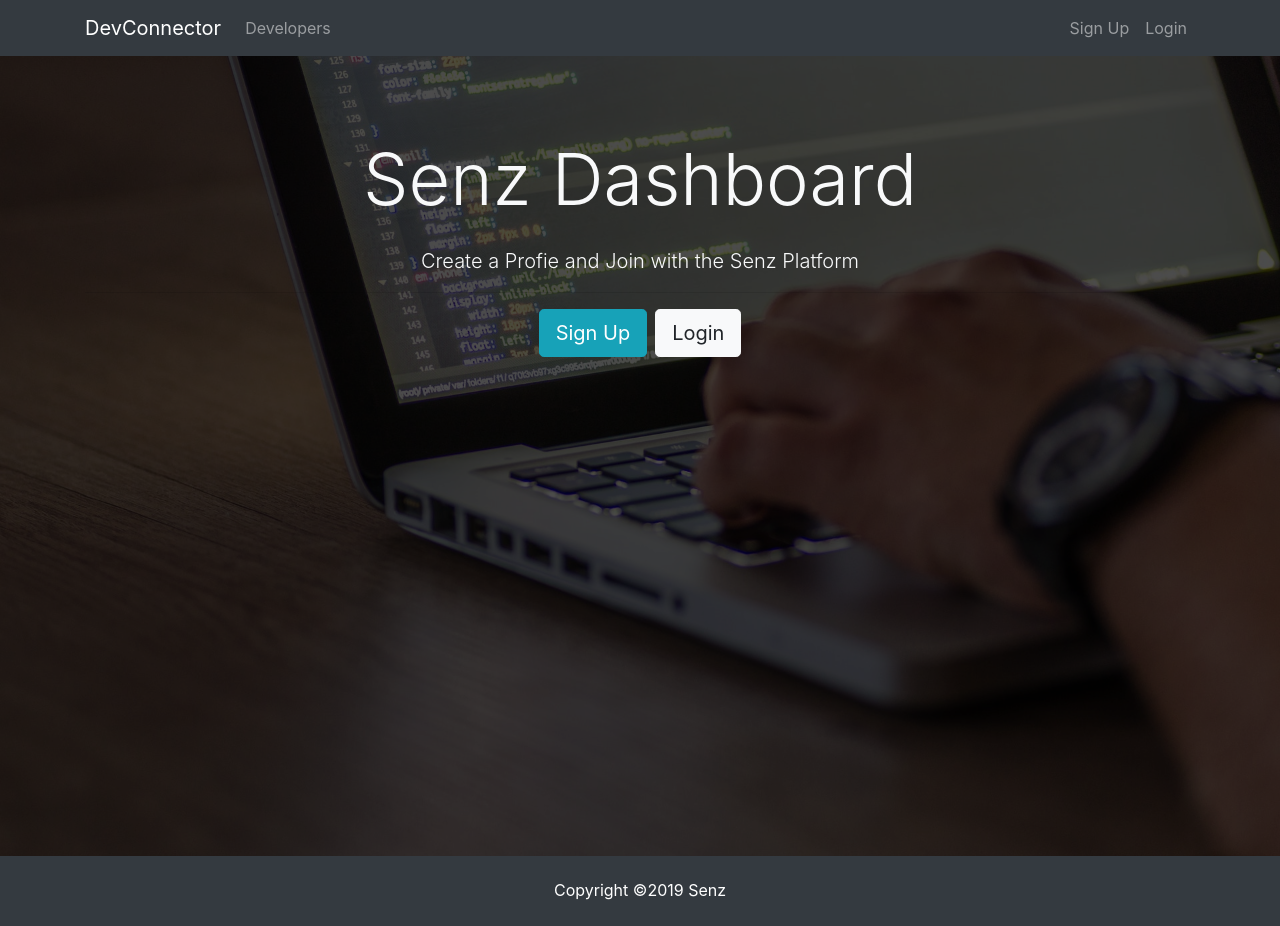
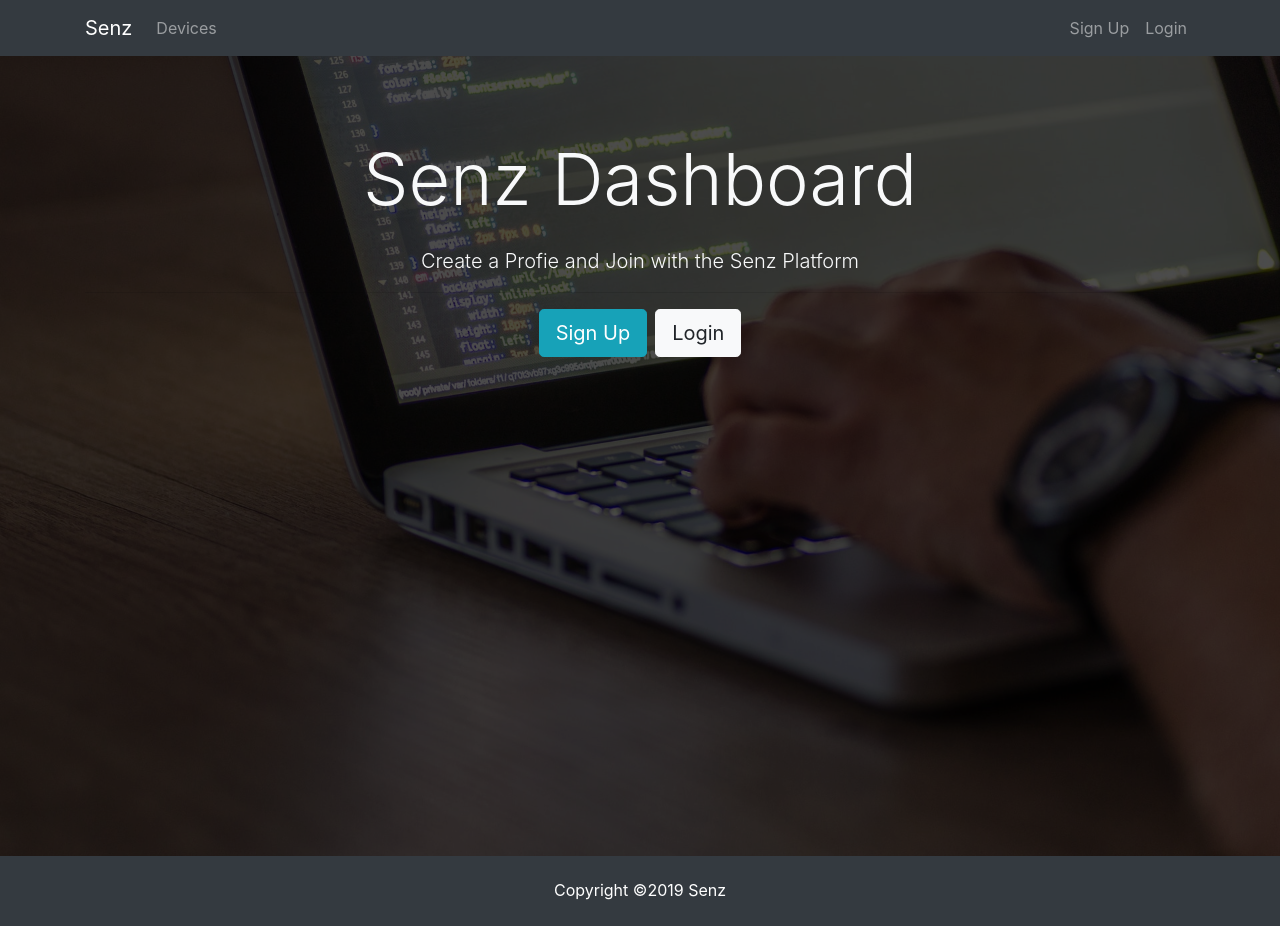
Before and after one commit to Lahirutech/senze, a React (Create React App) app in the folder client/: page / in a window 1280 px wide. Built offline with nearby package versions, Linux system fonts and the light colour scheme.

Commit message:
Editing the Nav bar

```diff
--- a/client/src/components/layouts/Navbar.js
+++ b/client/src/components/layouts/Navbar.js
@@ -55,7 +55,7 @@ class Navbar extends Component {
       <nav className="navbar navbar-expand-sm navbar-dark bg-dark mb-4">
         <div className="container">
           <Link className="navbar-brand" to="/">
-            DevConnector
+            Senz
           </Link>
           <button
             className="navbar-toggler"
@@ -71,7 +71,7 @@ class Navbar extends Component {
               <li className="nav-item">
                 <Link className="nav-link" to="/profiles">
                   {' '}
-                  Developers
+                  Devices
                 </Link>
               </li>
             </ul>
```
